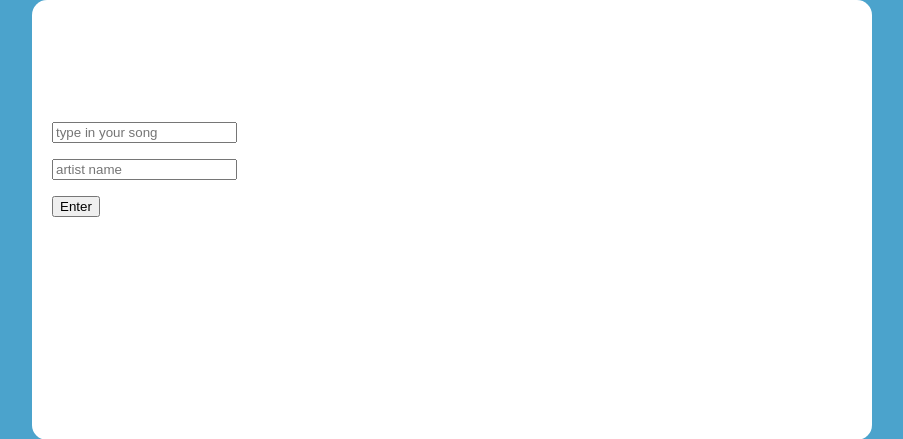
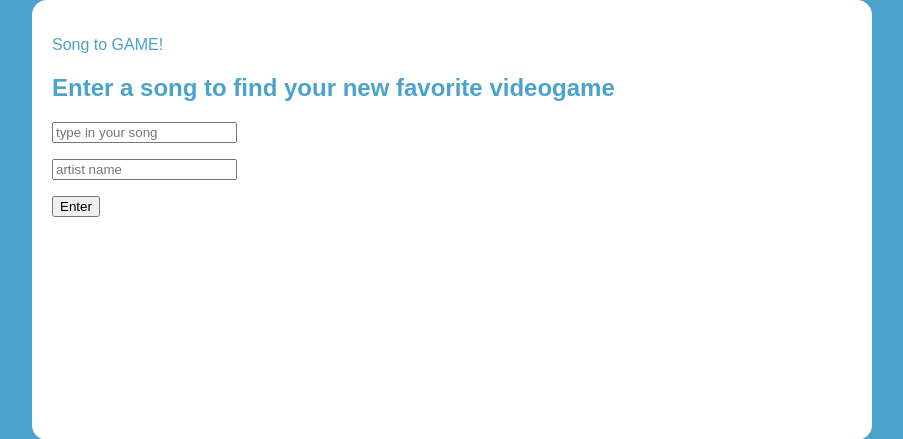
Before and after one commit to dvenka23/HCDE-310-Final-Project-Ana-and-Dharini, a Flask app: page / in a window 1280 px wide. Shown: the part 140-579 px from the top of the page, without its empty margins (188-1091 px from the left). Run offline with Flask 3, Linux system fonts and the light colour scheme.

Commit message:
Change text color in main_page.html

```diff
--- a/templates/main_page.html
+++ b/templates/main_page.html
@@ -3,10 +3,10 @@
 {% block content %}
 
     <form action="/results" method="POST">
-        <p>
+        <p style="color: #4ba3cc">
             Song to GAME!
         </p>
-        <h2>
+        <h2 style="color: #4ba3cc">
             Enter a song to find your new favorite videogame
         </h2>
         <p>
```
